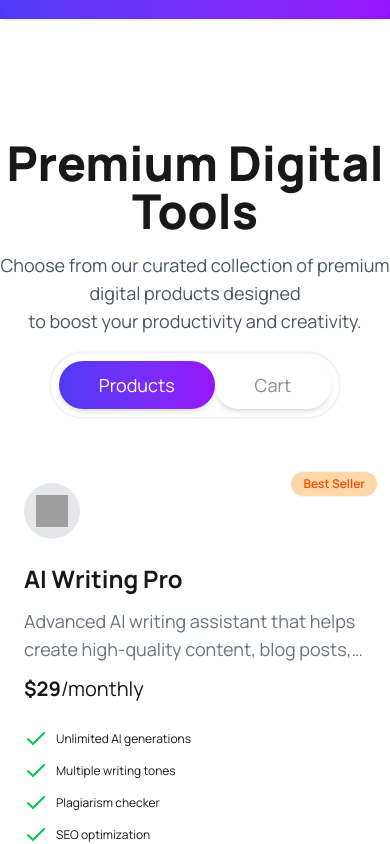
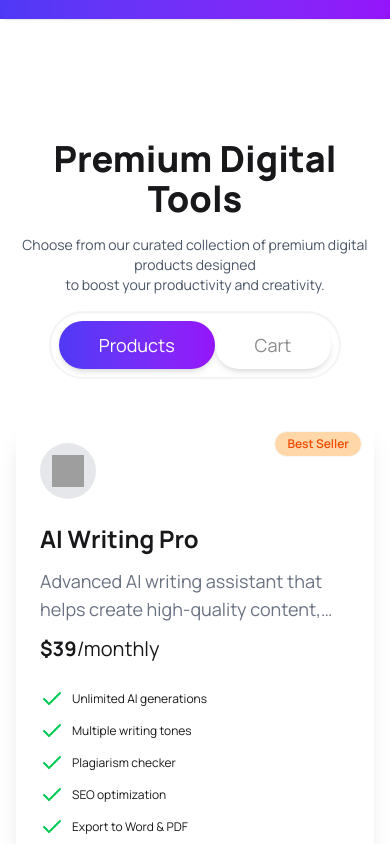
Before and after one commit to ashikur-rahman-programmer/Digital-Tools-Buying-Website, a React (Vite) app: page / in a window 390 px wide. Shown: the part 1540-2384 px from the top of the page. Built offline with nearby package versions, Linux system fonts and the light colour scheme; grey boxes are pictures that could not be loaded.

Commit message:
added transparent pricing section and fix same responsive issues

```diff
--- /dev/null
+++ b/public/pricing.json
@@ -0,0 +1,55 @@
+[
+  {
+    "id": 1,
+    "name": "Starter",
+    "description": "Perfect for getting started",
+    "price": 0,
+    "period": "Month",
+    "features": [
+      "Access to 10 free tools",
+      "Basic templates",
+      "Community support",
+      "1 project per month"
+    ],
+    "buttonText": "Get Started Free",
+    "isPopular": false,
+    "theme": "light"
+  },
+  {
+    "id": 2,
+    "name": "Pro",
+    "description": "Best for professionals",
+    "price": 29,
+    "period": "Month",
+    "features": [
+      "Access to all premium tools",
+      "Unlimited templates",
+      "Priority support",
+      "Unlimited projects",
+      "Cloud sync",
+      "Advanced analytics"
+    ],
+    "buttonText": "Start Pro Trial",
+    "isPopular": true,
+    "tag": "Most Popular",
+    "theme": "dark"
+  },
+  {
+    "id": 3,
+    "name": "Enterprise",
+    "description": "For teams and businesses",
+    "price": 99,
+    "period": "Month",
+    "features": [
+      "Everything in Pro",
+      "Team collaboration",
+      "Custom integrations",
+      "Dedicated support",
+      "SLA guarantee",
+      "Custom branding"
+    ],
+    "buttonText": "Contact Sales",
+    "isPopular": false,
+    "theme": "light"
+  }
+]
--- a/src/App.jsx
+++ b/src/App.jsx
@@ -6,6 +6,7 @@ import StateSection from "./Components/StateSection";
 import Tab from "./Components/Tab";
 import { toast, ToastContainer } from "react-toastify";
 import CardsSection from "./Components/Card section/CardsSection";
+import TransparentPricing from "./Components/TransparentPricing/TransparentPricing";
 
 const fetchData = async () => {
   const res = await fetch("/data.json");
@@ -13,6 +14,13 @@ const fetchData = async () => {
 };
 
 const dataPromise = fetchData();
+
+// pricing cards
+const fetchPrice = async () => {
+  const res = await fetch("/pricing.json");
+  return await res.json();
+};
+const pricePromise = fetchPrice();
 
 function App() {
   const [cart, setCart] = useState([]);
@@ -46,6 +54,7 @@ function App() {
       </Suspense>
 
       <CardsSection />
+      <TransparentPricing pricePromise={pricePromise} />
       <ToastContainer />
     </>
   );
--- a/src/Components/Card section/CardsSection.jsx
+++ b/src/Components/Card section/CardsSection.jsx
@@ -2,11 +2,13 @@ import React from "react";
 
 const CardsSection = () => {
   return (
-    <div className="container mx-auto space-y-10 my-30">
+    <div className="container mx-auto space-y-10 my-30 px-2">
       {/* header */}
       <div className="text-center">
-        <h2 className="text-5xl font-extrabold mb-4">Get Started in 3 Steps</h2>
-        <p className="text-lg text-gray-600 mb-4">
+        <h2 className="text-4xl md:text-5xl font-extrabold mb-4">
+          Get Started in 3 Steps
+        </h2>
+        <p className="text-sm md:text-lg text-gray-600 mb-4">
           Start using premium digital tools in minutes, not hours.
         </p>
       </div>
--- a/src/Components/ProductCard.jsx
+++ b/src/Components/ProductCard.jsx
@@ -34,7 +34,7 @@ const ProductCard = ({ item, handleAddToCart, cart }) => {
               {item.description}
             </p>
             <span className="text-xl">
-              <strong className="text-xl">$29</strong>/{item.period}
+              <strong className="text-xl">${item.price}</strong>/{item.period}
             </span>
           </div>
           <ul className=" flex flex-col gap-2 text-xs">
--- a/src/Components/Tab.jsx
+++ b/src/Components/Tab.jsx
@@ -7,11 +7,13 @@ const Tab = ({ dataPromise, cart, setCart, handleAddToCart }) => {
   const [activeTab, setActiveTab] = useState("Products");
 
   return (
-    <div className="container mx-auto my-30">
+    <div className="container mx-auto my-30 px-2">
       {/* header */}
       <div className="text-center">
-        <h2 className="text-5xl font-extrabold mb-4">Premium Digital Tools</h2>
-        <p className="text-lg text-gray-600 mb-4">
+        <h2 className="text-4xl md:text-5xl font-extrabold mb-4">
+          Premium Digital Tools
+        </h2>
+        <p className="text-sm md:text-lg text-gray-600 mb-4">
           Choose from our curated collection of premium digital products
           designed <br /> to boost your productivity and creativity.
         </p>
--- a/src/Components/ToolsSection.jsx
+++ b/src/Components/ToolsSection.jsx
@@ -2,7 +2,7 @@ import ProductCard from "./ProductCard";
 
 const ToolsSection = ({ data, handleAddToCart, cart }) => {
   return (
-    <div className="container mx-auto">
+    <div className="container mx-auto px-2">
       {/* all cards */}
       <div className="grid grid-cols-1 md:grid-cols-2 lg:grid-cols-3 gap-6">
         {data.map((item) => (
--- /dev/null
+++ b/src/Components/TransparentPricing/TransparentPricing.jsx
@@ -0,0 +1,88 @@
+import { Check } from "lucide-react";
+import React, { use } from "react";
+
+const TransparentPricing = ({ pricePromise }) => {
+  const priceData = use(pricePromise);
+
+  return (
+    <div className="container mx-auto space-y-10 my-30 px-2">
+      {/* header */}
+      <div className="text-center">
+        <h2 className="text-4xl md:text-5xl font-extrabold mb-4">
+          Simple, Transparent Pricing
+        </h2>
+        <p className="text-sm md:text-lg text-gray-600 mb-4">
+          Choose the plan that fits your needs. Upgrade or downgrade anytime.
+        </p>
+      </div>
+
+      <div className="grid grid-cols-1 md:grid-cols-2 lg:grid-cols-3 gap-8">
+        {priceData.map((item) => (
+          <div
+            key={item.id}
+            className={`relative card max-w-96 shadow-md rounded-xl  ${item.isPopular ? "bg-linear-to-b from-[#4F39F6] to-[#9514FA] text-white " : "bg-gray-100 "}`}
+          >
+            <div className="card-body">
+              <span
+                className={
+                  item.isPopular &&
+                  "absolute -top-4 left-1/2 -translate-x-1/2 badge text-lg font-bold bg-orange-100 py-4 rounded-full text-orange-600"
+                }
+              >
+                {item.isPopular && item.tag}
+              </span>
+              <div className="space-y-2">
+                <h2 className="text-2xl font-bold">{item.name}</h2>
+                <p
+                  className={
+                    item.isPopular
+                      ? "text-lg text-gray-300 line-clamp-2"
+                      : "text-lg text-gray-500 line-clamp-2"
+                  }
+                >
+                  {item.description}
+                </p>
+                <span>
+                  <strong className="text-2xl">${item.price}</strong>/
+                  <span
+                    className={
+                      item.isPopular
+                        ? "text-lg text-gray-300"
+                        : "text-lg text-gray-500"
+                    }
+                  >
+                    {item.period}
+                  </span>
+                </span>
+              </div>
+              <ul className="mt-6 flex flex-col gap-2 text-xs flex-1">
+                {item.features.map((list, index) => (
+                  <li key={index} className="flex items-center gap-2">
+                    <Check className="text-green-500" />
+                    <span>{list}</span>
+                  </li>
+                ))}
+              </ul>
+              <div className="mt-6">
+                <button
+                  className={`${item.isPopular ? "w-full btn bg-white rounded-full " : "w-full btn bg-linear-to-r from-[#4F39F6] to-[#9514FA] rounded-full text-white"}`}
+                >
+                  <span
+                    className={
+                      item.isPopular &&
+                      "bg-linear-to-r from-[#4F39F6] to-[#9514FA] bg-clip-text text-transparent"
+                    }
+                  >
+                    {item.buttonText}
+                  </span>
+                </button>
+              </div>
+            </div>
+          </div>
+        ))}{" "}
+      </div>
+    </div>
+  );
+};
+
+export default TransparentPricing;
```
